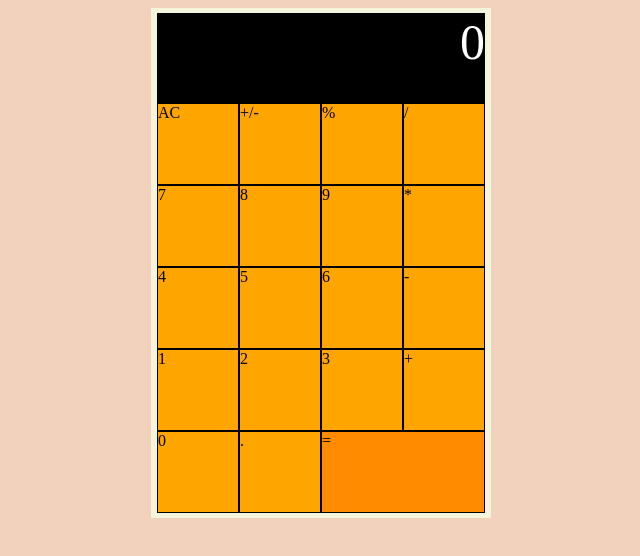
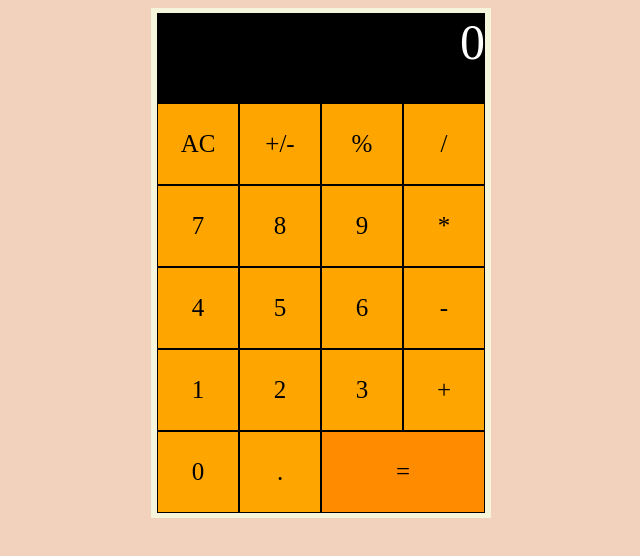
Before and after one commit to EnterOrion/Calculator, a plain HTML site: page index.html in a window 1280 px wide. Shown: the whole page, without its empty margins (319-959 px from the left). Drawn offline with Linux system fonts and the light colour scheme.

Commit message:
Center text in buttons and larger text size

```diff
--- a/styles.css
+++ b/styles.css
@@ -43,6 +43,11 @@ body {
     height: 80px;
     background-color: orange;
     border: black 1px solid;
+    font-size: 25px;
+    display: flex;
+    align-items: center;
+    justify-content: center;
+
 }
 
 .item19 {
@@ -50,4 +55,8 @@ body {
     height: 80px;
     background-color: darkorange;
     border: black 1px solid;
+    font-size: 25px;
+    display: flex;
+    align-items: center;
+    justify-content: center;
 }
```
